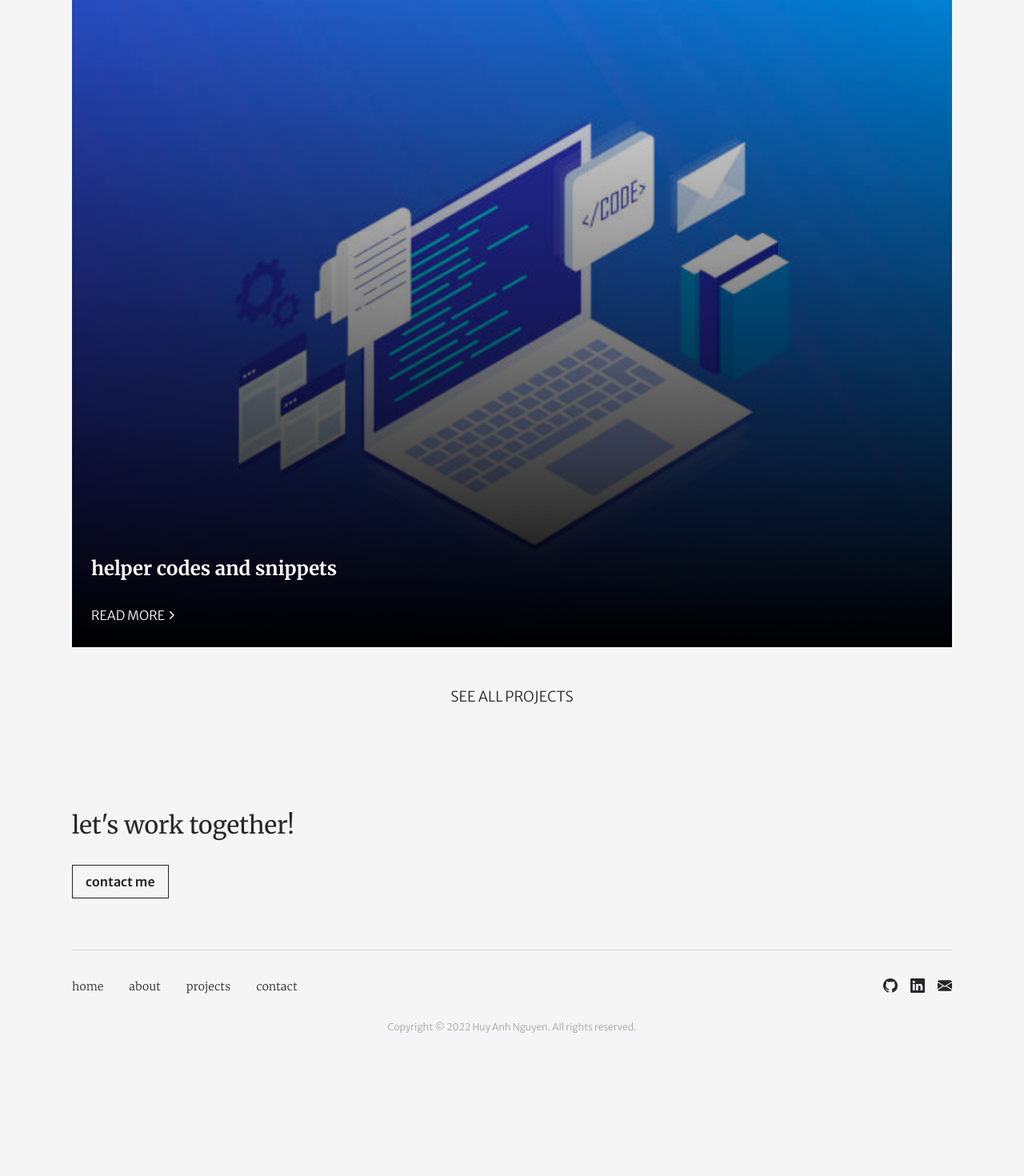
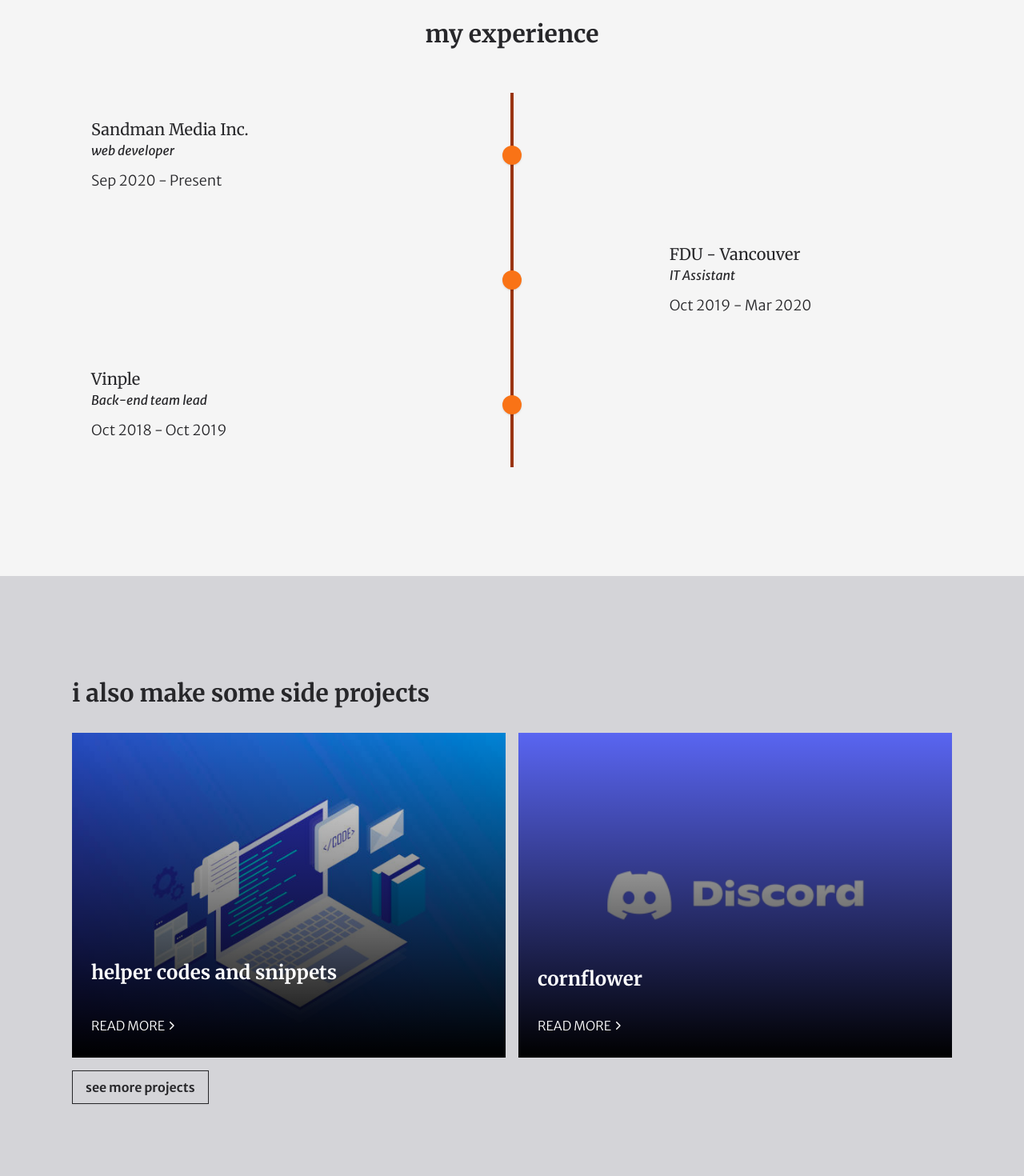
Before and after one commit to corn-flour/personal-portfolio, a Next.js app: page / in a window 1280 px wide. Shown: the part 1140-2610 px from the top of the page at 80% size. Before the commit the page ends 2440 px from the top, so only its background shows below. Built offline with nearby package versions, Linux system fonts and the light colour scheme.

Commit message:
feat: restructure index page

```diff
--- /dev/null
+++ b/src/components/Timeline/index.tsx
@@ -0,0 +1,66 @@
+import React from 'react'
+
+const Timeline = () => {
+    return (
+        <div className='mx-auto flex grid-cols-9 flex-col p-2 md:grid'>
+            {/* Left */}
+            <div className='flex flex-row-reverse justify-end md:contents'>
+                <div className='col-start-1 col-end-4 my-4 p-4'>
+                    <h3 className='font-serif font-normal md:text-xl'>
+                        Sandman Media Inc.
+                    </h3>
+                    <p className='mb-3 italic'>web developer</p>
+                    <p className='font-light leading-tight md:text-lg'>
+                        Sep 2020 - Present
+                    </p>
+                </div>
+                <div className='relative col-start-5 col-end-6 mr-10 md:mx-auto'>
+                    <div className='flex h-full w-6 items-center justify-center'>
+                        <div className='pointer-events-none h-full w-1 bg-primary-800'></div>
+                    </div>
+                    <div className='absolute top-1/2 -mt-3 h-6 w-6 rounded-full bg-primary-500 shadow'></div>
+                </div>
+            </div>
+
+            {/* Right */}
+            <div className='flex md:contents'>
+                <div className='relative col-start-5 col-end-6 mr-10 md:mx-auto'>
+                    <div className='flex h-full w-6 items-center justify-center'>
+                        <div className='pointer-events-none h-full w-1 bg-primary-800'></div>
+                    </div>
+                    <div className='absolute top-1/2 -mt-3 h-6 w-6 rounded-full bg-primary-500 shadow'></div>
+                </div>
+                <div className='col-start-7 col-end-10 my-4 mr-auto p-4'>
+                    <h3 className='font-serif font-normal md:text-xl'>
+                        FDU - Vancouver
+                    </h3>
+                    <p className='mb-3 italic'>IT Assistant</p>
+                    <p className='font-light leading-tight md:text-lg'>
+                        Oct 2019 - Mar 2020
+                    </p>
+                </div>
+            </div>
+
+            {/* Left */}
+            <div className='flex flex-row-reverse md:contents'>
+                <div className='col-start-1 col-end-4 my-4 flex-1 p-4'>
+                    <h3 className='font-serif font-normal md:text-xl'>
+                        Vinple
+                    </h3>
+                    <p className='mb-3 italic'>Back-end team lead</p>
+                    <p className='font-light leading-tight md:text-lg'>
+                        Oct 2018 - Oct 2019
+                    </p>
+                </div>
+                <div className='relative col-start-5 col-end-6 mr-10 md:mx-auto'>
+                    <div className='flex h-full w-6 items-center justify-center'>
+                        <div className='pointer-events-none h-full w-1 bg-primary-800'></div>
+                    </div>
+                    <div className='absolute top-1/2 -mt-3 h-6 w-6 rounded-full bg-primary-500 shadow'></div>
+                </div>
+            </div>
+        </div>
+    )
+}
+
+export default Timeline
--- a/src/contents/projects/cornflower.mdx
+++ b/src/contents/projects/cornflower.mdx
@@ -4,6 +4,7 @@ description: 'A simple discord bot that handles club management.'
 tech: 'node.js, discord.js'
 category: 'other'
 year: 2021
+featured: true
 githubURL: 'https://github.com/bte234/DiscordBot'
 imageURL: '/images/projects/discord-banner.png'
 ---
--- a/src/pages/index.tsx
+++ b/src/pages/index.tsx
@@ -7,7 +7,7 @@ import ContentCard from '@/components/card/ContentCard'
 import HomeGraphics from '@/components/HomeGraphics'
 import ArrowLink from '@/components/links/ArrowLink'
 import ButtonLink from '@/components/links/ButtonLink'
-import UnderlineLink from '@/components/links/UnderlineLink'
+import Timeline from '@/components/Timeline'
 
 /**
  * SVGR Support
@@ -24,9 +24,7 @@ import UnderlineLink from '@/components/links/UnderlineLink'
 const Home = ({ projects }: InferGetStaticPropsType<typeof getStaticProps>) => {
     // get featured project
     // only display one
-    const featured = projects.filter(
-        (project) => project.frontmatter.featured
-    )[0]
+    const features = projects.filter((project) => project.frontmatter.featured)
 
     return (
         <>
@@ -46,48 +44,83 @@ const Home = ({ projects }: InferGetStaticPropsType<typeof getStaticProps>) => {
             <section>
                 <div className='bg-light py-32'>
                     <div className='layout'>
-                        <h2 className='mb-8 font-serif text-xl font-normal lowercase md:text-3xl'>
+                        <h2 className='mb-4 font-serif text-xl font-semibold lowercase md:text-3xl'>
                             Welcome to my portfolio!
                         </h2>
+                        <p className='mb-4 text-lg font-light'>
+                            I&#39;m a junior developer who enjoys coding and
+                            making things.
+                        </p>
                         <ArrowLink
                             href='/about'
-                            className='font-light uppercase md:text-lg'
+                            className='mt-4 font-light uppercase md:text-lg'
                         >
-                            about me
+                            more about me
                         </ArrowLink>
                     </div>
                 </div>
             </section>
 
-            <section className='layout my-16 flex flex-col items-start'>
-                <h2 className='mb-8 font-serif text-xl font-normal lowercase md:text-3xl'>
-                    featured project
+            <section className='layout my-32'>
+                <h2 className='mb-12 text-center font-serif text-xl font-semibold lowercase md:text-3xl'>
+                    my experience
                 </h2>
 
-                <ContentCard
-                    slug={featured.slug}
-                    type='projects'
-                    title={featured.frontmatter.title}
-                    description={featured.frontmatter.description}
-                    imageURL={featured.frontmatter.imageURL}
-                    category={featured.frontmatter.category}
-                />
-
-                <UnderlineLink
-                    href='/projects'
-                    className='mt-12 self-center font-light uppercase md:text-lg'
-                >
-                    see all projects
-                </UnderlineLink>
+                <Timeline />
             </section>
 
-            <section className='layout py-16'>
-                <h2 className='mb-8 font-serif text-xl font-normal lowercase md:text-3xl'>
-                    let&apos;s work together!
-                </h2>
-                <ButtonLink variant='outline' href='/contact'>
-                    contact me
-                </ButtonLink>
+            <section className='bg-light flex flex-col items-start py-32'>
+                <div className='layout'>
+                    <h2 className='mb-8 font-serif text-xl font-semibold lowercase md:text-3xl'>
+                        i also make some side projects
+                    </h2>
+
+                    <div className='grid gap-4 md:grid-cols-2 '>
+                        {features.map(
+                            ({
+                                slug,
+                                frontmatter: {
+                                    type,
+                                    title,
+                                    description,
+                                    imageURL,
+                                    category,
+                                },
+                            }) => (
+                                <ContentCard
+                                    key={slug}
+                                    {...{
+                                        slug,
+                                        type,
+                                        title,
+                                        description,
+                                        imageURL,
+                                        category,
+                                    }}
+                                />
+                            )
+                        )}
+                    </div>
+
+                    <ButtonLink
+                        variant='outline'
+                        href='/projects'
+                        className='mt-4'
+                    >
+                        see more projects
+                    </ButtonLink>
+                </div>
+            </section>
+
+            <section className='py-32'>
+                <div className='layout flex flex-col items-center'>
+                    <h2 className='mb-8 font-serif text-xl font-semibold lowercase md:text-3xl'>
+                        let&apos;s work together!
+                    </h2>
+                    <ButtonLink variant='outline' href='/contact'>
+                        contact me
+                    </ButtonLink>
+                </div>
             </section>
         </>
     )
--- a/src/styles/globals.css
+++ b/src/styles/globals.css
@@ -48,7 +48,7 @@
     }
 
     .bg-light {
-        @apply bg-zinc-300 dark:bg-zinc-600;
+        @apply bg-zinc-300 dark:bg-stone-900;
     }
 
     .text-primary {
```
